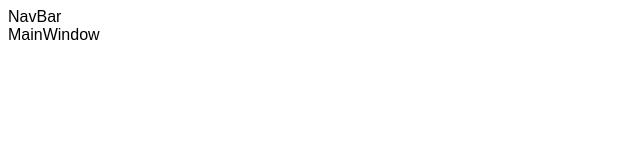
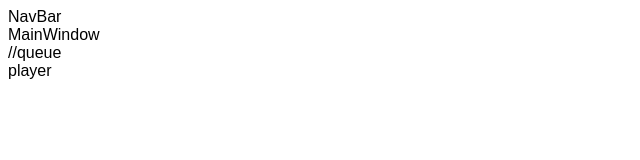
Before and after one commit to rpsbobby/nightingale---electron.js, a React app: page / in a window 1280 px wide. Shown: the top 160 px of the page, without its empty margins (0-640 px from the left). Built offline with nearby package versions, Linux system fonts and the light colour scheme; the HTML template or start-up script is replaced by a standard one.

Commit message:
create player component

```diff
--- a/src/components/App.js
+++ b/src/components/App.js
@@ -1,5 +1,6 @@
 import React from 'react';
 import MainWindow from './MainWindow';
+import Player from './player';
 import NavBar from './NavBar';
 
 const App = () => {
@@ -7,6 +8,8 @@ const App = () => {
       <div>
          <NavBar />
          <MainWindow />
+         //queue
+         <Player/>
       </div>
    );
 };
--- /dev/null
+++ b/src/components/Player.js
@@ -0,0 +1,12 @@
+import React from 'react';
+import { Button, Container } from 'react-bootstrap';
+
+function Player() {
+
+    return (
+        <Container>player</Container>
+    );
+}
+
+
+ export default Player;
```
